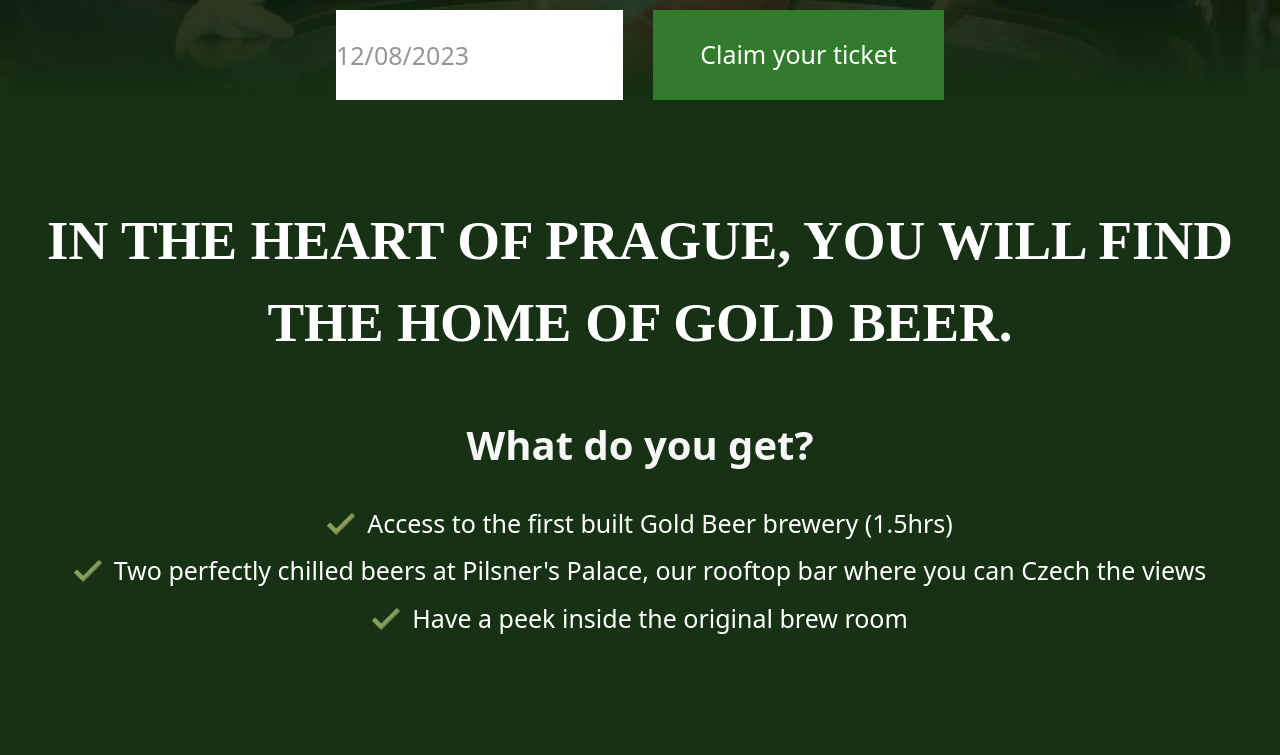
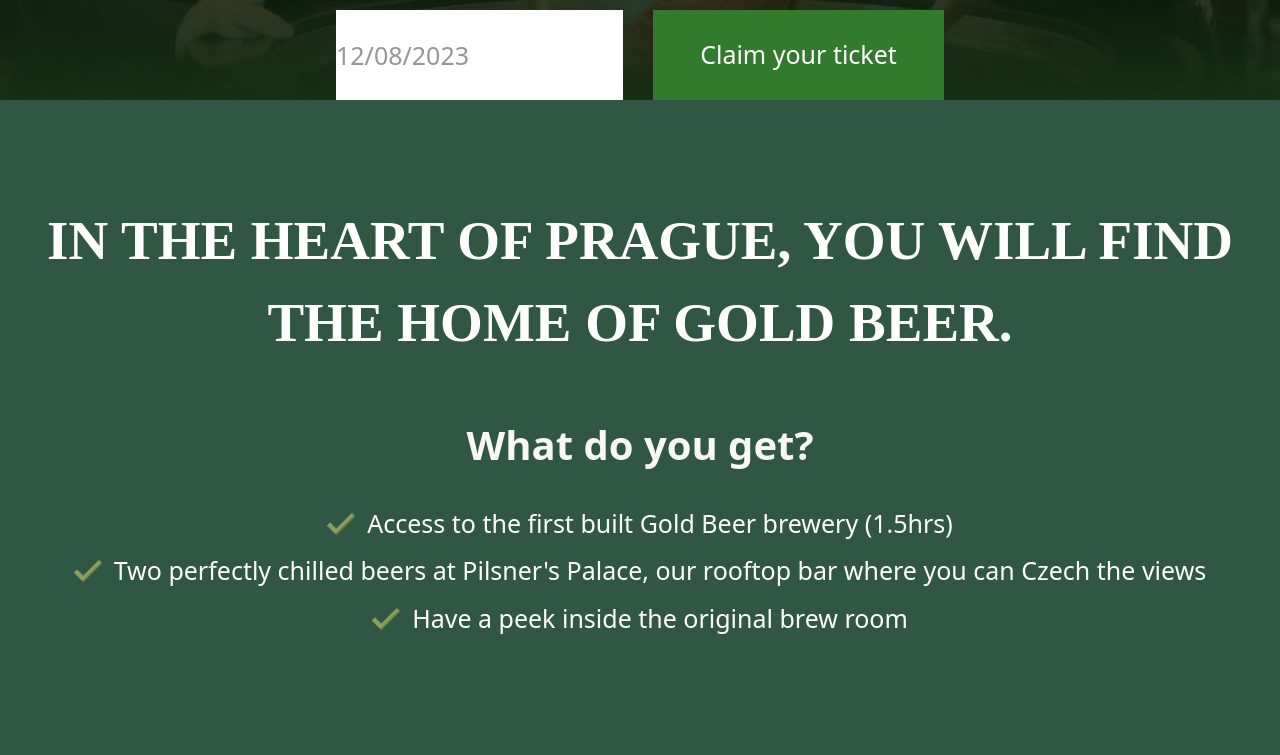
Before and after one commit to zblocksproduct/GoldBeer, a React (Create React App) app: page /experience in a window 1280 px wide. Shown: the part 643-1398 px from the top of the page. Built offline with nearby package versions, Linux system fonts and the light colour scheme; a web font is replaced by a local one.

Commit message:
Update index.js

```diff
--- a/src/pages/heineken-experince/index.js
+++ b/src/pages/heineken-experince/index.js
@@ -84,7 +84,7 @@ export default function HeinekenExperience() {
           </div>
         </div>
       </div>
-      <div className="bg-[#163113] ">
+      <div className="bg-[#2F5744] ">
         <div className="xl:px-0 px-[25px]">
           <p className="sm:text-[55px] text-[30px] xl:max-w-[1200px] m-auto kadwa font-bold text-center text-white uppercase sm:pt-[100px] pt-[220px]">
             In the heart of Prague, you will find the home of Gold Beer.
```
